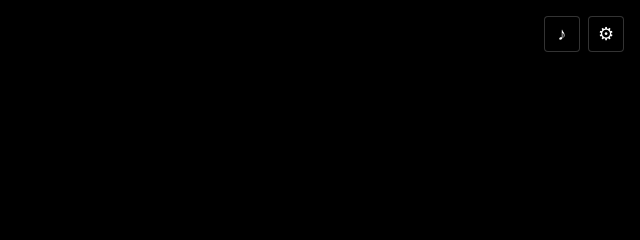
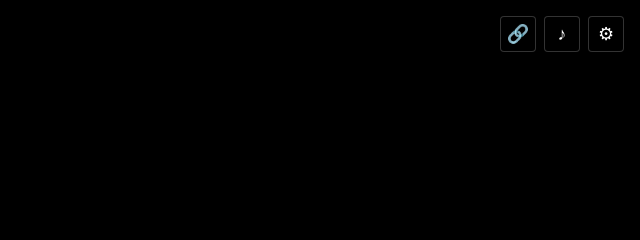
Before and after one commit to olivewong/lava, a website with bundled scripts: page index.html in a window 1280 px wide. Shown: the top 240 px of the page, 640-1280 px from the left. Built offline with nearby package versions, Linux system fonts and the light colour scheme.

Commit message:
maybe we need this

```diff
--- a/index.html
+++ b/index.html
@@ -12,8 +12,9 @@
     ur browser doesnt support webgpu. boooo update it
   </div>
   <div id="controls">
+    <a id="github-link" href="https://github.com/olivewong/lava" target="_blank" rel="noopener noreferrer">🔗</a>
     <select id="shader-select"></select>
-    <button id="music-toggle">♪</button>
+    <button id="music-toggle" title="make it respond to music/mic">♪</button>
     <button id="params-toggle">⚙</button>
   </div>
   <div id="params-panel" style="display: none;"></div>
--- a/src/params.ts
+++ b/src/params.ts
@@ -30,9 +30,9 @@ export const shaderParamDefs: Record<string, ParamDef[]> = {
   ],
   sun: [],
   night_sky: [
-    { name: 'speed', min: 0, max: 2, default: 0.3, step: 0.1 },
+    { name: 'speed', min: 0, max: 2, default: 1.7, step: 0.1 },
     { name: 'size', min: 0.5, max: 3, default: 1.5, step: 0.1 },
-    { name: 'sparkliness', min: 0, max: 1, default: 0.3, step: 0.01 },
+    { name: 'sparkliness', min: 0, max: 1, default: 0.7, step: 0.01 },
   ],
 };
 
--- a/style.css
+++ b/style.css
@@ -22,6 +22,27 @@ body {
   z-index: 10;
   display: flex;
   gap: 8px;
+  align-items: center;
+}
+
+#github-link {
+  width: 36px;
+  height: 36px;
+  padding: 0;
+  background: rgba(0, 0, 0, 0.7);
+  color: #fff;
+  border: 1px solid rgba(255, 255, 255, 0.2);
+  border-radius: 4px;
+  font-size: 18px;
+  cursor: pointer;
+  display: flex;
+  align-items: center;
+  justify-content: center;
+  text-decoration: none;
+}
+
+#github-link:hover {
+  background: rgba(0, 0, 0, 0.9);
 }
 
 #shader-select {
```
Also changed, not shown: .github/workflows/deploy.yml, 1 other file.
